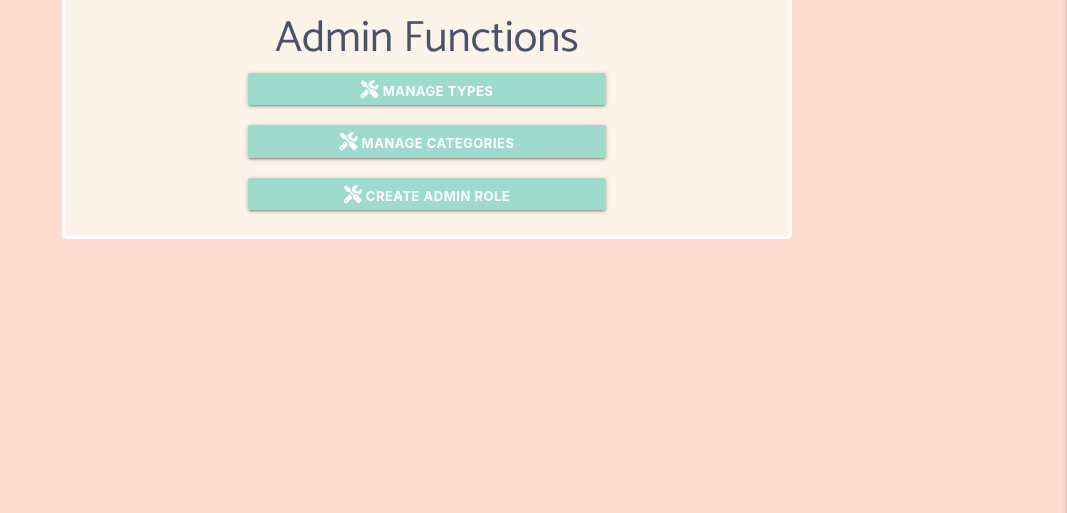
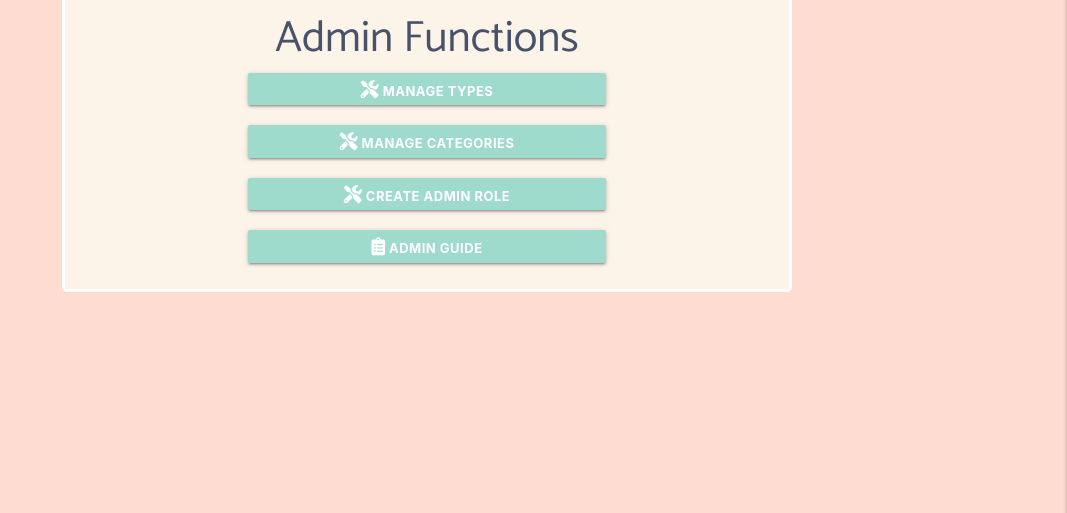
Before and after one commit to C-Undritz/Community-Treats, a Flask app: template templates/admin_functions.html in a window 1280 px wide. Shown: the part 145-658 px from the top of the page, without its empty margins (213-1280 px from the left). Run offline with Flask 2, Linux system fonts and the light colour scheme; the template is opened without the code that fills it, so the values that code supplies are empty; some libraries are stand-ins or nearby versions; some web fonts are replaced.

Commit message:
feat: added button to access admin guide

```diff
--- a/templates/admin_functions.html
+++ b/templates/admin_functions.html
@@ -44,6 +44,14 @@
                     Create admin role
                 </a>
             </div>
+            <!-- Button to link to admin guide -->
+            <div class="row place-center">
+                <a href="{{ url_for('admin_guide') }}"
+                    class="col s10 m6 btn-small offset-s1 offset-m3 custom-btn">
+                    <i class="fas fa-clipboard-list"></i>
+                    Admin guide
+                </a>
+            </div>
         </div>
     </div>
 </div>
```
